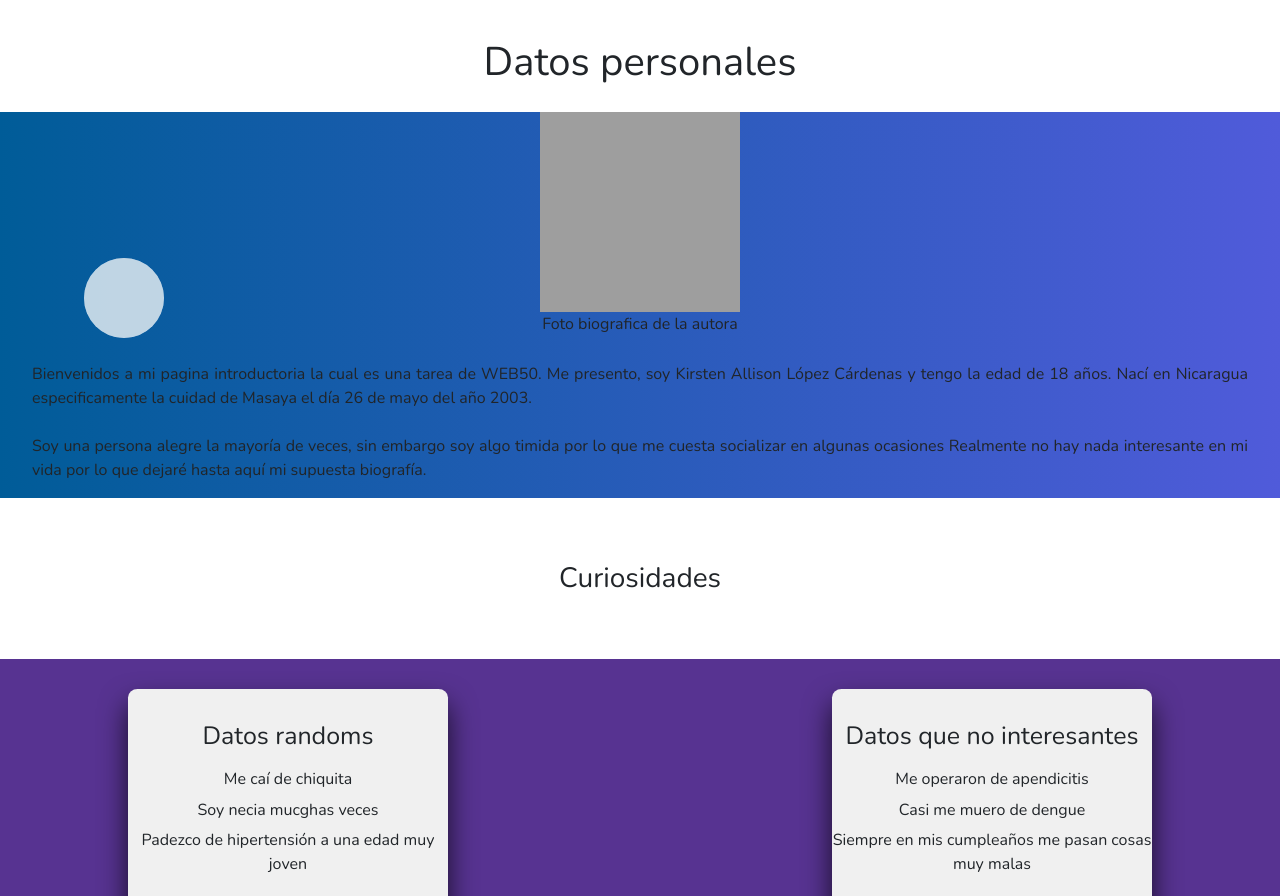
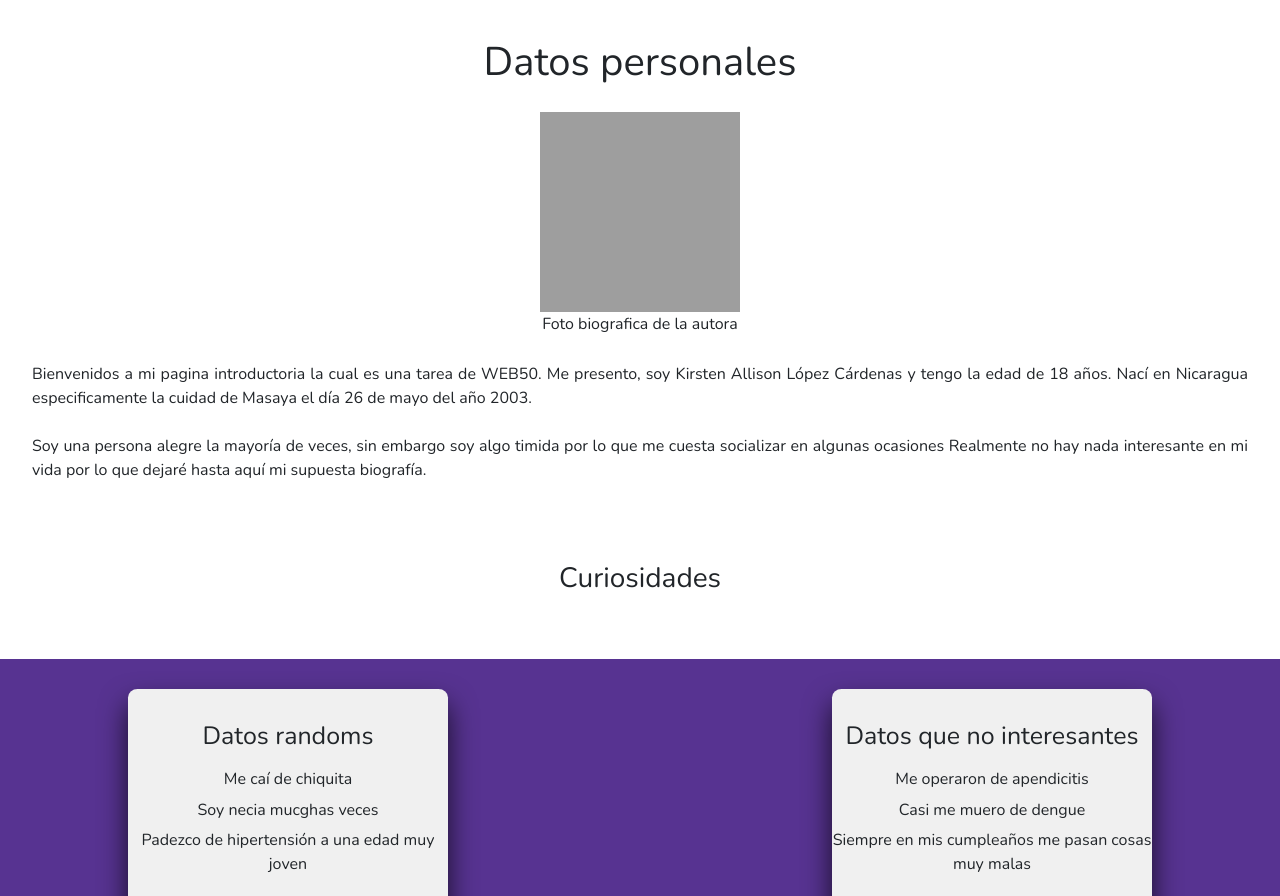
Before and after one commit to Kirst08/Avanceproyect-0, a Flask app: page / in a window 1280 px wide. Shown: the part 56-952 px from the top of the page. Run offline with Flask 2, Linux system fonts and the light colour scheme; grey boxes are pictures that could not be loaded.

Commit message:
deschado el proyecto burbuja

```diff
--- a/project0/static/style.css
+++ b/project0/static/style.css
@@ -19,14 +19,11 @@
 }
 .fotoAutor
 {
-    background: linear-gradient(to right, #005c98, #505BDA);
     margin-top: 2%;
     display: flex;
     width: 100%;
     flex-direction: column;
     align-items: center;
-    position: relative;
-    overflow: hidden;
 }
 
 .fotoAutor img
@@ -42,115 +39,7 @@
     text-align: justify;
 
 }
-.fotoAutor .burbujas .burbuja
-{
-    width: 80px;
-    height: 80px;
-    background: #fff;
-    border-radius: 50%;
-    opacity: .3;
-    position: absolute;
-    bottom: -150;
-    left: 5%;
 
-    animation: burbujas 3s linear infinite;
-}
-
-@keyframes burbujas
-{
-    0%
-    {
-        bottom: 0;
-        opacity: 0;
-    }
-    30%
-    {
-        transform: translateX(30px);
-    }
-    50%
-    {
-        opacity: .4;
-
-    }
-    100%
-    {
-        bottom: 100vh;
-        opacity: 0;
-    }
-}
-
-.burbuja:nth-child(1)
-{
-    width: 80px;
-    height: 80px;
-    left: 5%;
-    animation-duration: 3s;
-    animation-delay: 3s;
-}
-
-.burbuja:nth-child(2)
-{
-    width: 100px;
-    height: 100px;
-    left: 35%;
-    animation-duration: 3s;
-    animation-delay: 5s
-}
-.burbuja:nth-child(2){
-    width: 100px;
-    height: 100px;
-    left: 35%;
-    animation-duration: 3s;
-    animation-delay: 5s;
-}
-
-.burbuja:nth-child(3){
-    width: 20px;
-    height: 20px;
-    left: 15%;
-    animation-duration: 1.5s;
-    animation-delay: 7s;
-}
-
-.burbuja:nth-child(4){
-    width: 50px;
-    height: 50px;
-    left: 90%;
-    animation-duration: 6s;
-    animation-delay: 3s;
-}
-
-.burbuja:nth-child(5){
-    width: 70px;
-    height: 70px;
-    left: 65%;
-    animation-duration: 3s;
-    animation-delay: 1s;
-}
-
-.burbuja:nth-child(6){
-    width: 20px;
-    height: 20px;
-    left: 50%;
-    animation-duration: 4s;
-    animation-delay: 5s;
-}
-
-.burbuja:nth-child(7){
-    width: 20px;
-    height: 20px;
-    left: 50%;
-    animation-duration: 4s;
-    animation-delay: 5s;
-}
-
-.burbuja:nth-child(8){
-    width: 100;
-    height: 100px;
-    left: 52%;
-    animation-duration: 5s;
-    animation-delay: 5s;
-}
 .cartas
 {
     width: 100%;
```
